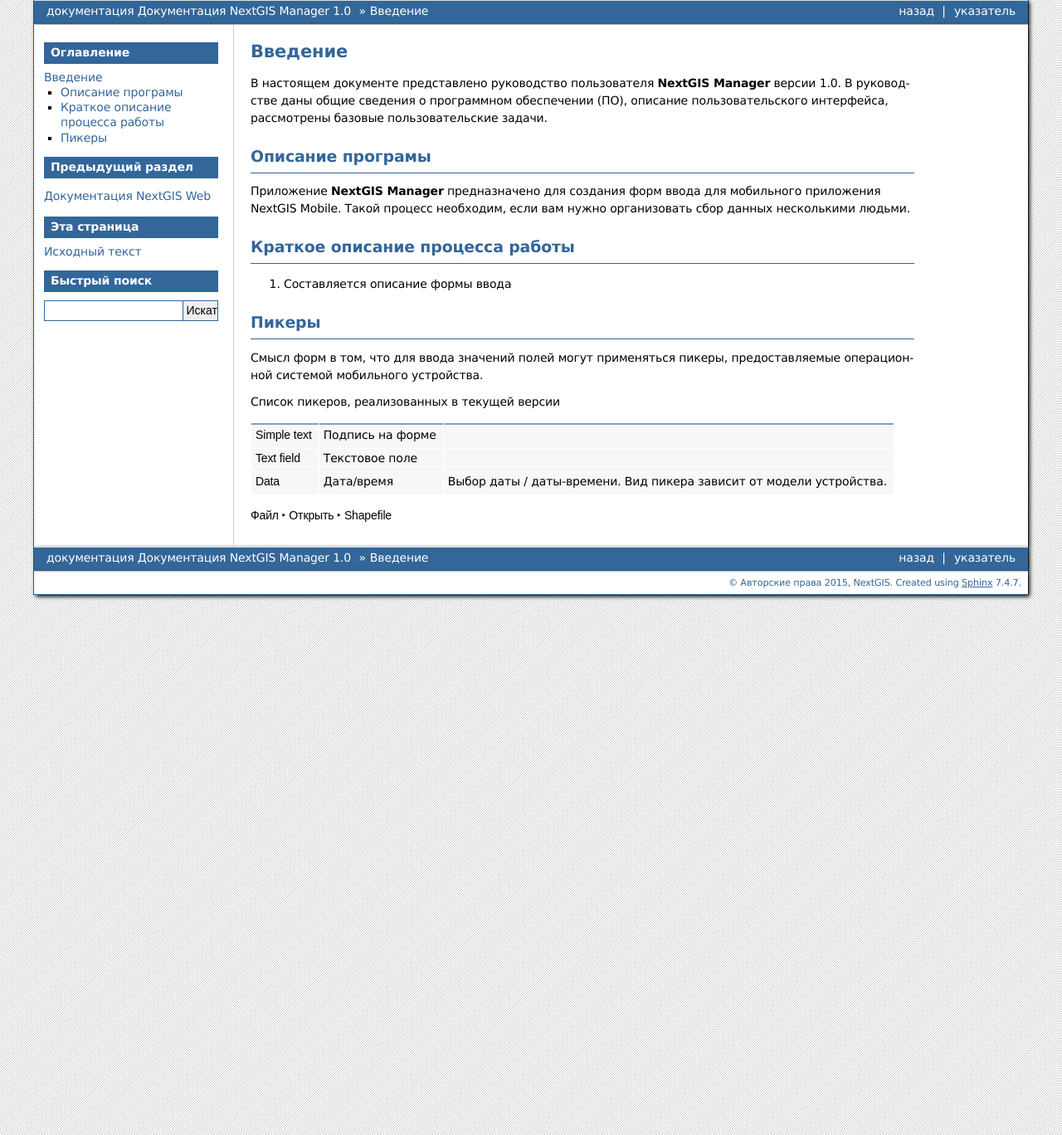
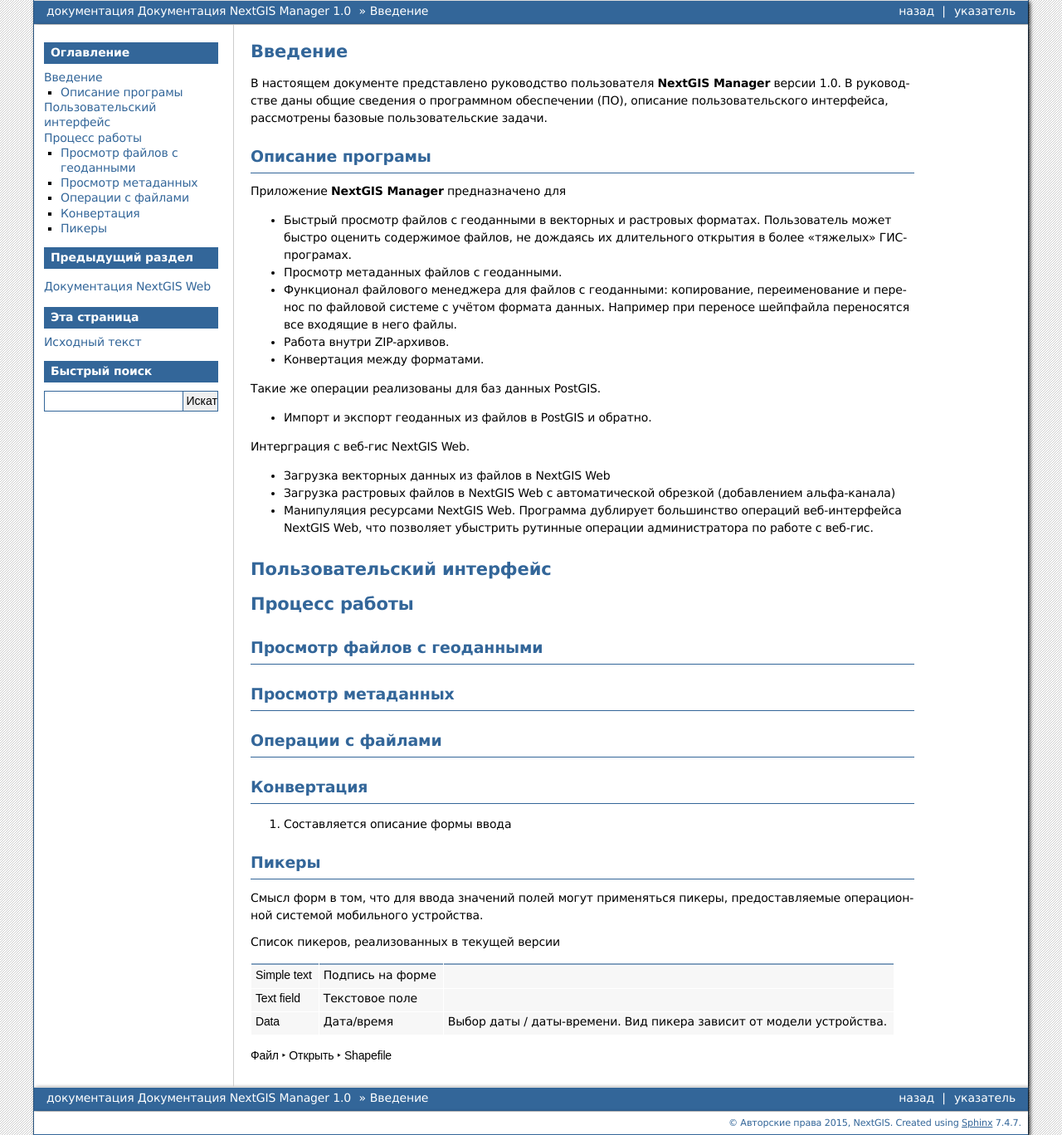
Before and after one commit to isabella232/docs_ngmanager, a Sphinx documentation site: the page built from source/intro.rst, in a window 1280 px wide. Shown: the whole page at 83% size. Built offline with Sphinx 7.4.7, drawn with Linux system fonts in a browser that asks for light colours; formulas are drawn with MathJax 3.

Commit message:
Введение

```diff
--- a/source/conf.py
+++ b/source/conf.py
@@ -1,6 +1,6 @@
 # -*- coding: utf-8 -*-
 #
-# Документация NextGIS Web documentation build configuration file, created by
+# Документация NextGIS Manager documentation build configuration file, created by
 # sphinx-quickstart on Tue Mar 31 13:33:57 2015.
 #
 # This file is execfile()d with the current directory set to its
--- a/source/index.rst
+++ b/source/index.rst
@@ -1,4 +1,4 @@
-.. Документация NextGIS Web documentation master file, created by
+.. Документация NextGIS Manager documentation master file, created by
    sphinx-quickstart on Tue Mar 31 13:33:57 2015.
    You can adapt this file completely to your liking, but it should at least
    contain the root `toctree` directive.
--- a/source/intro.rst
+++ b/source/intro.rst
@@ -12,11 +12,44 @@
 Описание програмы
 -------------------
 
-Приложение :program:`NextGIS Manager` предназначено для создания форм ввода для мобильного приложения NextGIS Mobile.
-Такой процесс необходим, если вам нужно организовать сбор данных несколькими людьми.
+Приложение :program:`NextGIS Manager` предназначено для
 
-Краткое описание процесса работы
---------------------------------------
+* Быстрый просмотр файлов с геоданными в векторных и растровых форматах. Пользователь может быстро оценить содержимое файлов, не дождаясь их длительного открытия в более "тяжелых" ГИС-програмах.
+* Просмотр метаданных файлов с геоданными.
+* Функционал файлового менеджера для файлов с геоданными: копирование, переименование и перенос по файловой системе с учётом формата данных. Например при переносе шейпфайла переносятся все входящие в него файлы.
+* Работа внутри ZIP-архивов.
+* Конвертация между форматами.
+
+Такие же операции реализованы для баз данных PostGIS.
+
+* Импорт и экспорт геоданных из файлов в PostGIS и обратно.
+
+Интерграция с веб-гис NextGIS Web.
+
+* Загрузка векторных данных из файлов в NextGIS Web
+* Загрузка растровых файлов в NextGIS Web с автоматической обрезкой (добавлением альфа-канала)
+* Манипуляция ресурсами NextGIS Web. Программа дублирует большинство операций веб-интерфейса NextGIS Web, что позволяет убыстрить рутинные операции администратора по работе с веб-гис.
+
+
+
+Пользовательский интерфейс
+======================================
+
+
+Процесс работы
+======================================
+
+Просмотр файлов с геоданными
+---------------------------------------
+
+Просмотр метаданных
+---------------------------------------
+
+Операции с файлами
+---------------------------------------
+
+Конвертация
+---------------------------------------
 
 
 1. Составляется описание формы ввода
```
